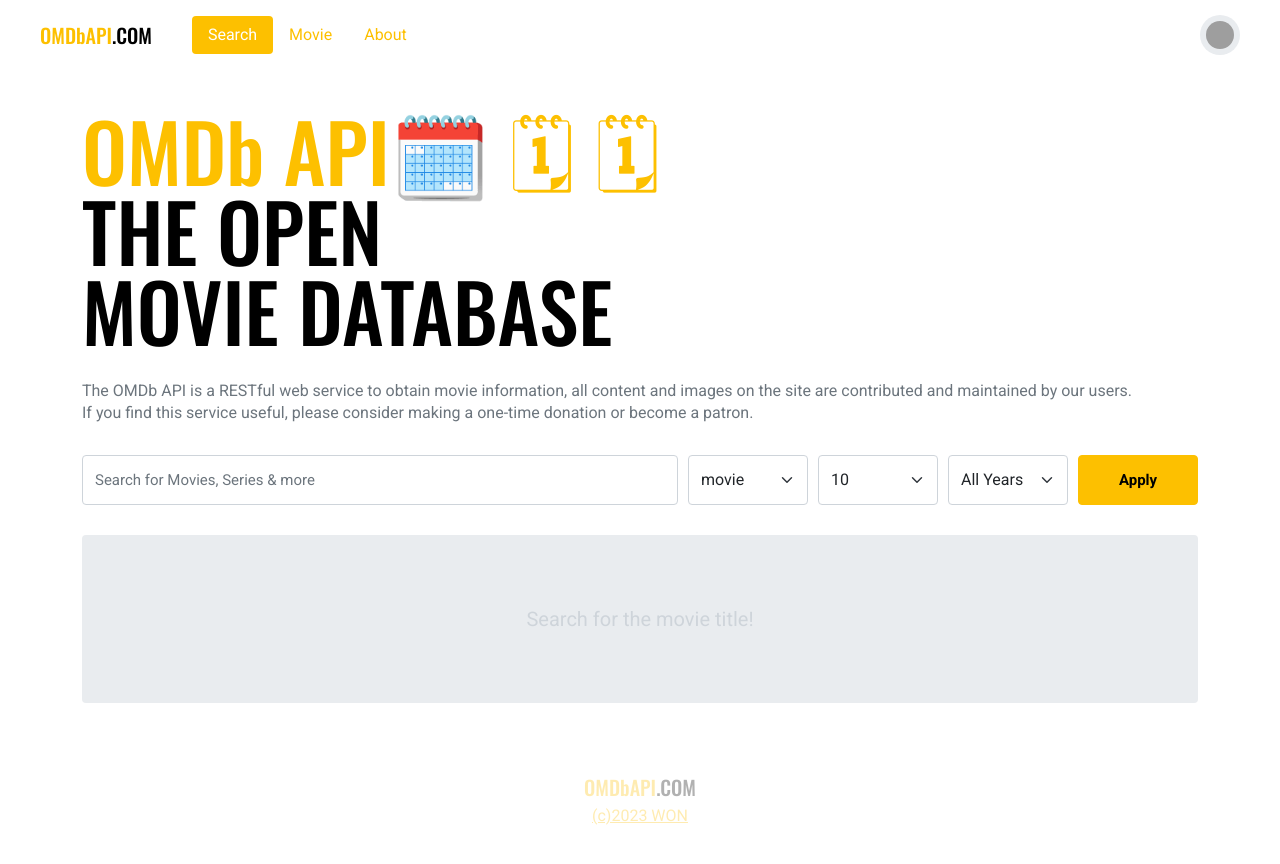
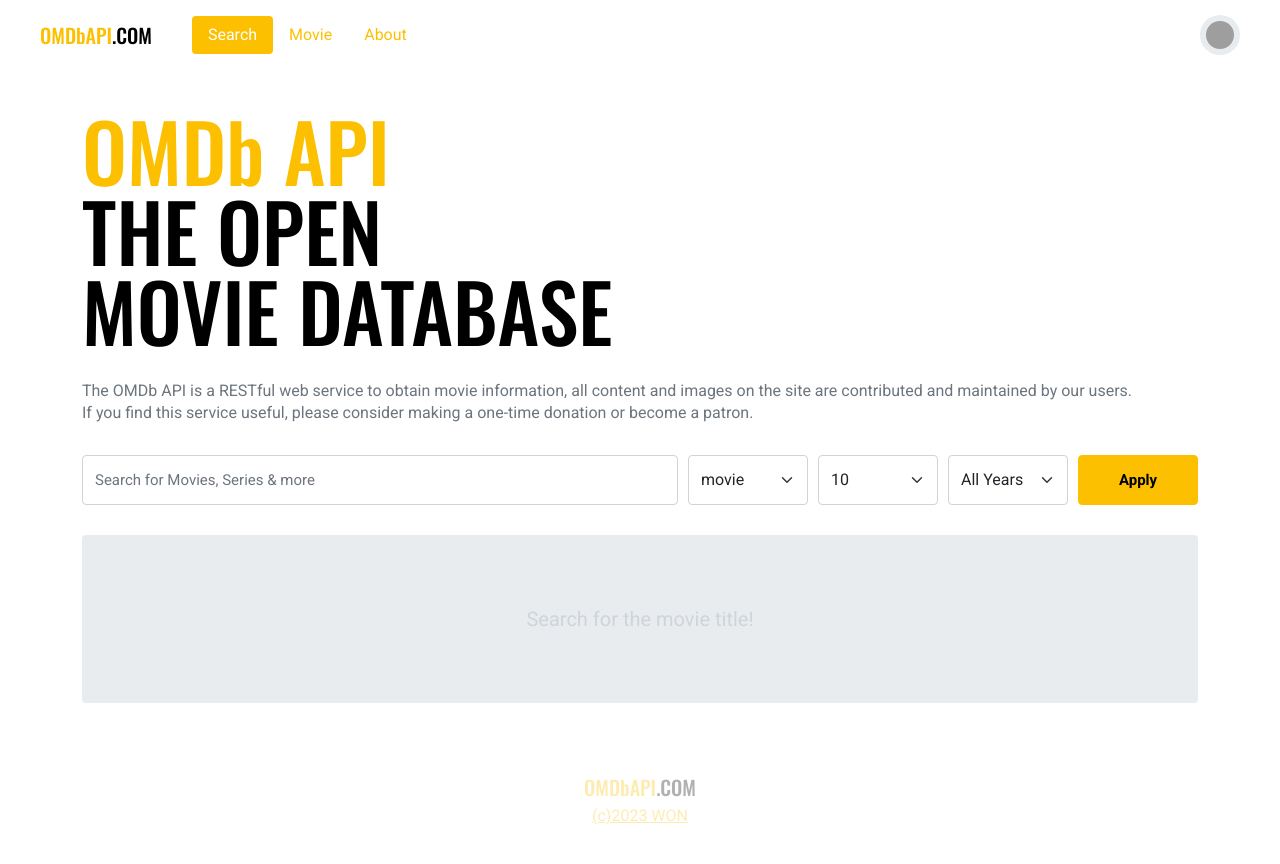
Before and after one commit to uzen-won/vue3-movie-app, a Vue app: page /#/ in a window 1280 px wide. Shown: the top 864 px of the page. Built offline with nearby package versions, Linux system fonts and the light colour scheme; grey boxes are pictures that could not be loaded.

Commit message:
이모지테스트끝
이모지테스트끝

```diff
--- a/src/components/Headline.vue
+++ b/src/components/Headline.vue
@@ -1,7 +1,7 @@
 <template>
   <div class="container">
     <h1>
-      <span>OMDb API🗓️ &#128467; &#x1F5D3 </span><br />
+      <span>OMDb API</span><br />
       THE OPEN<br />
       MOVIE DATABASE
     </h1>
```
